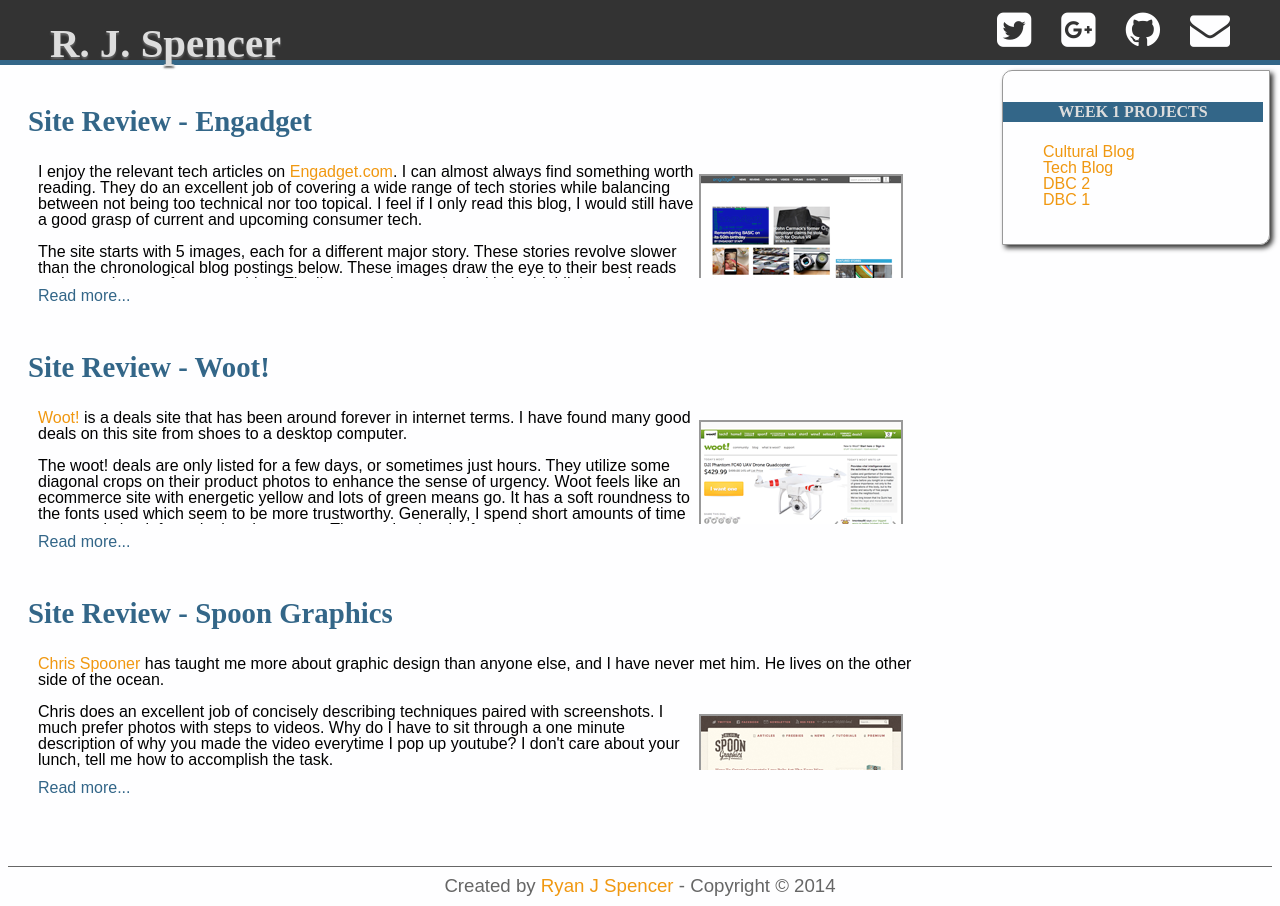
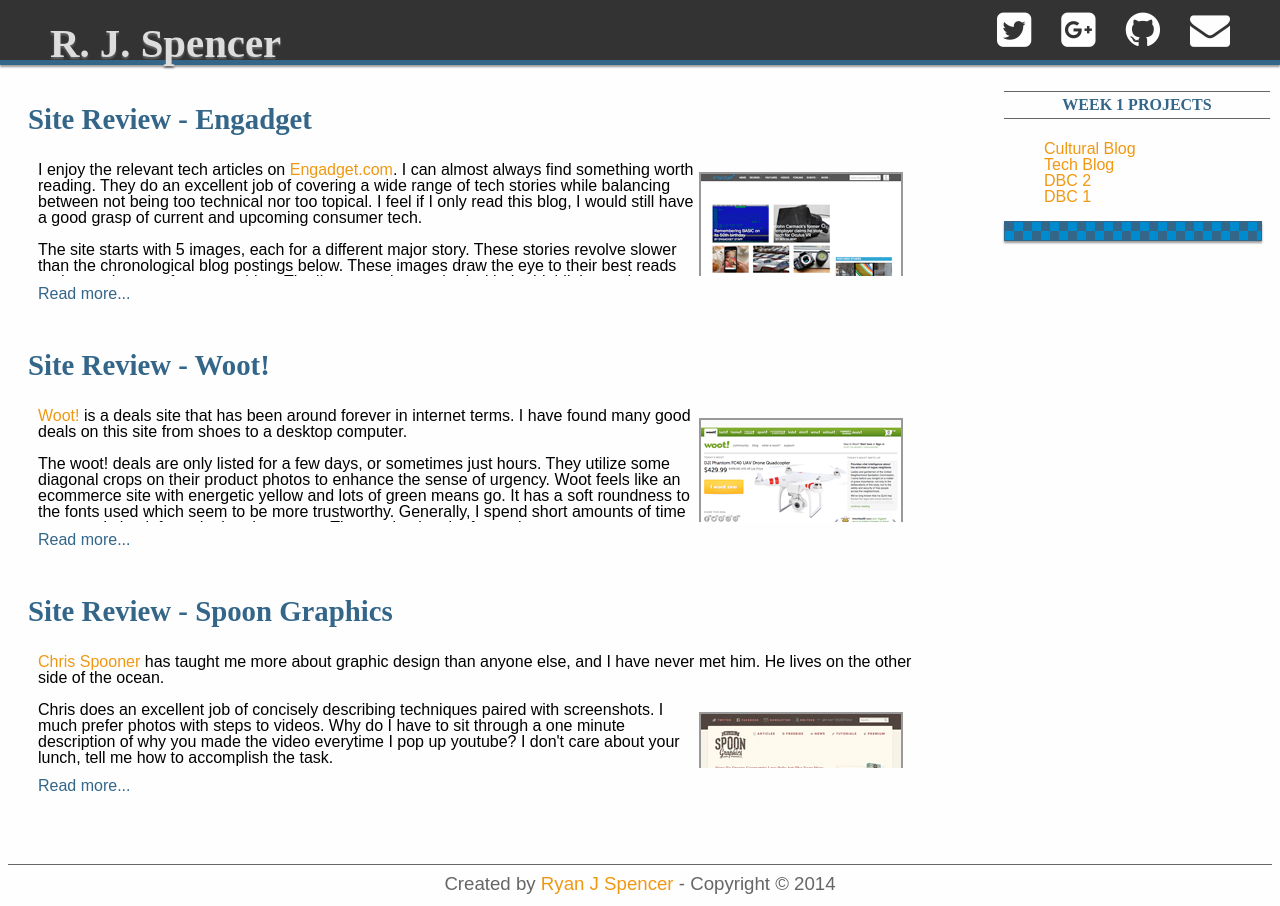
Before and after one commit to rjspencer/rjspencer.github.io, a PHP site: page /unit1_projects/responsive.html in a window 1280 px wide. Run offline with PHP 8.4, Linux system fonts and the light colour scheme; some libraries are stand-ins or nearby versions.

Commit message:
Minor design changes

```diff
--- a/unit1_projects/responsive.html
+++ b/unit1_projects/responsive.html
@@ -7,7 +7,7 @@
 <![endif]-->
 	<title>DBC 2 - Phase 0 - Unit 1</title>
     <link href='http://fonts.googleapis.com/css?family=Raleway' rel='stylesheet' type='text/css'>
-    <link href="//netdna.bootstrapcdn.com/font-awesome/4.0.3/css/font-awesome.css" rel="stylesheet">
+    <link href="http://netdna.bootstrapcdn.com/font-awesome/4.0.3/css/font-awesome.css" rel="stylesheet">
 	<link rel="stylesheet" type="text/css" href="stylesheets/responsive.css">
 	<script src="http://ajax.googleapis.com/ajax/libs/jquery/1.11.0/jquery.min.js"></script>
 	<script>
@@ -15,7 +15,10 @@
 			//determine site url, cut off page, set to variable
             var base_url = window.location.pathname;
             base_url = base_url.substring(0, base_url.lastIndexOf('/'));
-            $('nav').load(base_url+'/nav.txt');
+
+            $.get(base_url+'/nav.txt', function( links ) {
+                $('nav').prepend(links);
+            });
 
             $('.read_less').hide();
 
@@ -108,7 +111,7 @@
     </article>
 
 	<nav>
-
+    <div class="border-bottom"></div>
 	</nav>
 
 	<footer>
--- a/unit1_projects/stylesheets/responsive.css
+++ b/unit1_projects/stylesheets/responsive.css
@@ -56,6 +56,7 @@ q:before, q:after {
 
 body  {
 	background: #fefeff;
+    background-image: url('../images/blueGrid.gif') repeat-y;
 	font-family: arial, sans-serif;
 	font-size: 12pt;
 	color: charcoal;
@@ -84,11 +85,12 @@ h3  {
 
 h4  {
     font-family: 'Volkhov', serif;
-    color: #ddd;
+    color: #336688;
+    border-top: 1px solid #666;
+    border-bottom: 1px solid #666;
     font-size: 1em;
-    padding: 2px;
+    padding: 5px;
     text-align: center;
-    background: #336688;
     width: 100%;
 }
 
@@ -105,13 +107,14 @@ header  {
 	height: 60px;
     font-size: 12pt;
     margin: 0px;
+    box-shadow: 0 2px 2px #999;
 
 }
 
 .header_space  {
     position: static;
     width: 100%;
-    height: 60px;
+    height: 58px;
 }
 
 .scrolled  {
@@ -190,7 +193,7 @@ p  {
 
 .imgbox  {
 	float: left;
-    margin: 5px;
+    margin: 10px;
     margin-left: -10px;
 }
 
@@ -209,17 +212,28 @@ p  {
 
 nav  {
 	position: fixed;
-	top: 70px;
+	top: 60px;
     right: 10px;
 	width: 20%;
 	padding: 10px;
 	padding-left: 0px;
     padding-bottom: 20px;
-	border: 1px solid #999;
-	border-bottom-right-radius: 10px;
-	border-top-left-radius: 10px;
+	#border: 1px solid #999;
+	#border-bottom-right-radius: 10px;
+	#border-top-left-radius: 10px;
     min-height: 100px;
-    box-shadow: 3px 3px 5px #333;
+
+
+}
+
+.border-bottom  {
+    background: url('../images/blueGrid.gif') repeat;
+    background-size: 18px 18px;
+    height: 18px;
+    width: 100%;
+    border: 1px solid #336688;
+    border-radius 8px;
+    box-shadow: 0 2px 2px #999;
 }
 
 .sidebox_link  {
@@ -304,6 +318,11 @@ a:hover #copyright  {
         padding: 0px;
         padding-bottom: 10px;
     }
+    footer  {
+        border: none;
+        top: 80px;
+
+    }
 
 }
 
@@ -311,7 +330,7 @@ a:hover #copyright  {
 
     #social  {
         position: static;
-        width: 110%;
+        width: auto;
         background: #999999;
         border-bottom: 2px solid #666;
         text-align: center;
@@ -330,6 +349,7 @@ a:hover #copyright  {
         min-height: 150px;
         height: 150px;
     }
+
 }
 
 @media screen and (max-width: 480px)  {
@@ -339,4 +359,5 @@ a:hover #copyright  {
         max-width: 90%;
         height: auto;
     }
+
 }
```
Also changed, not shown: unit1_projects/test.html (added, +17 -0 lines), unit1_projects/images/blueGrid.gif (added).
